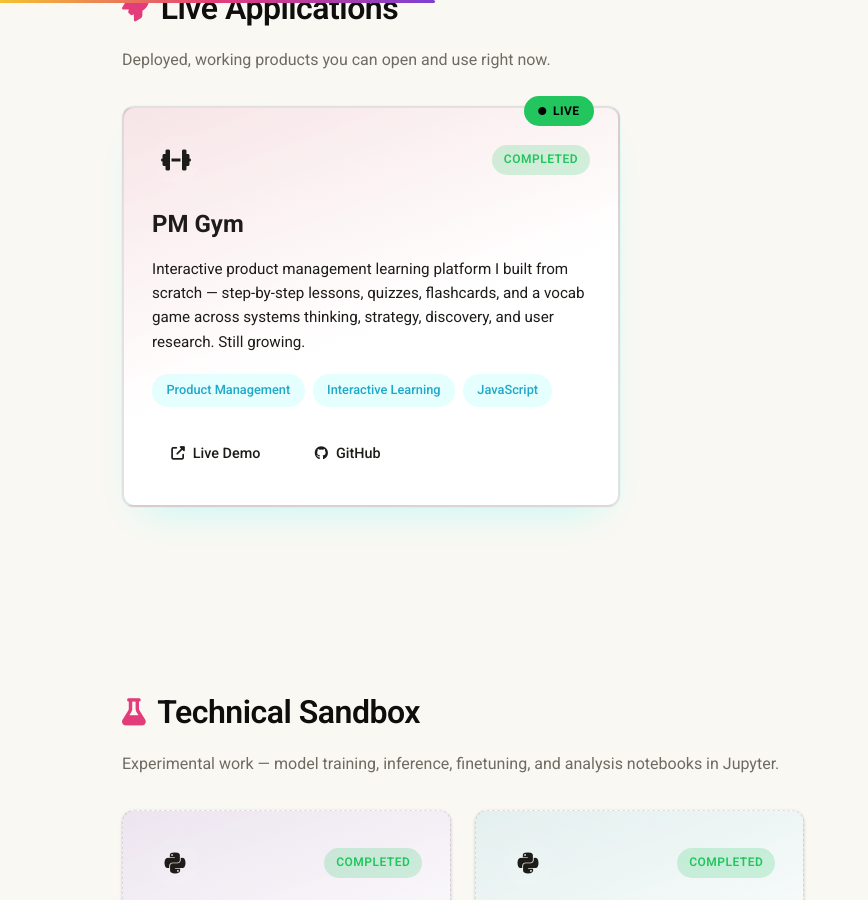
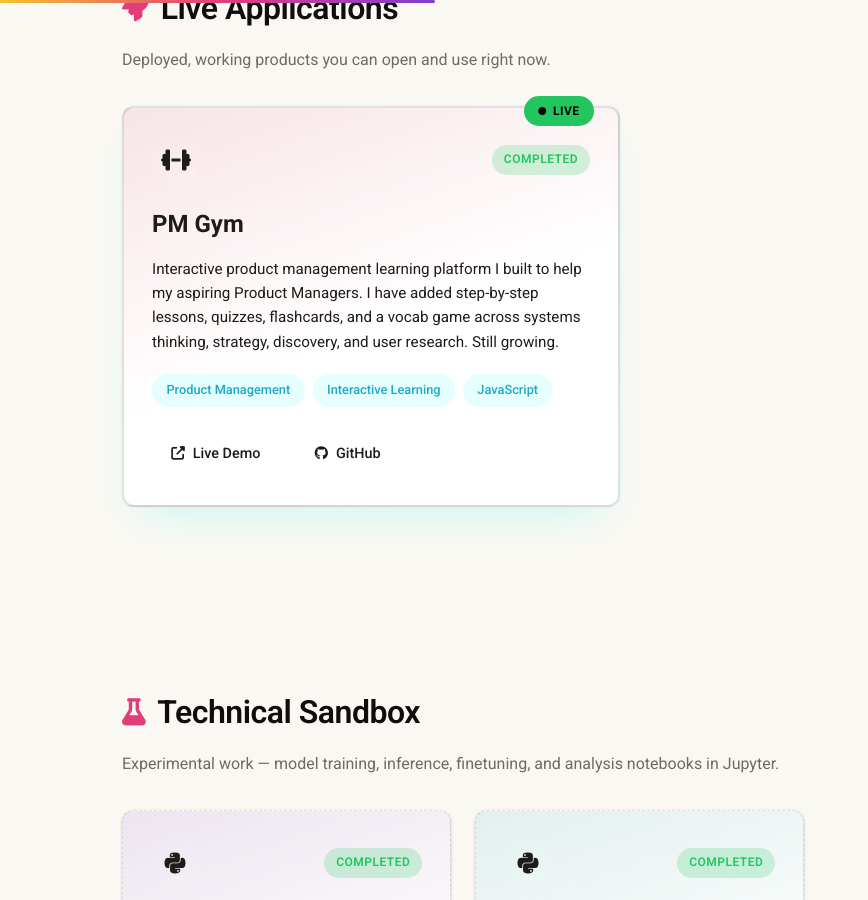
Before and after one commit to mayank1101/mayank1101.github.io, a Jekyll site: the page built from projects.html, in a window 1280 px wide and 900 px high, scrolled down 658 px. Shown: the whole window, without its empty margins (0-868 px from the left). Built offline with Jekyll 4.4.1, drawn with Linux system fonts in a browser that asks for light colours.

Commit message:
updated projects section

```diff
--- a/_data/projects.yml
+++ b/_data/projects.yml
@@ -1,5 +1,5 @@
 - name: "PM Gym"
-  description: "Interactive product management learning platform I built from scratch — step-by-step lessons, quizzes, flashcards, and a vocab game across systems thinking, strategy, discovery, and user research. Still growing."
+  description: "Interactive product management learning platform I built to help my aspiring Product Managers. I have added step-by-step lessons, quizzes, flashcards, and a vocab game across systems thinking, strategy, discovery, and user research. Still growing."
   accent_color: "pink"
   icon: "fas fa-dumbbell"
   github: "https://github.com/mayank1101/mayank1101.github.io/tree/main/pm-gym"
--- a/projects.html
+++ b/projects.html
@@ -13,18 +13,6 @@ description: Side projects and learning initiatives from courses and programs in
         showcase my hands-on exploration across deep learning, NLP, data
         science, and analytics.
       </p>
-      {% comment %}
-      <p class="muted" style="margin-top: 1rem; font-size: 0.95rem">
-        <i class="fas fa-info-circle"></i> Looking for product case studies?
-        Check out my
-        <a
-          href="/case-studies.html"
-          style="color: var(--accent-cyan); text-decoration: underline"
-          >Case Studies</a
-        >
-        page to see real products I've built and outcomes achieved.
-      </p>
-      {% endcomment %}
     </div>
     <div class="proj-stats-grid">
       <div class="card stat-card">
```
